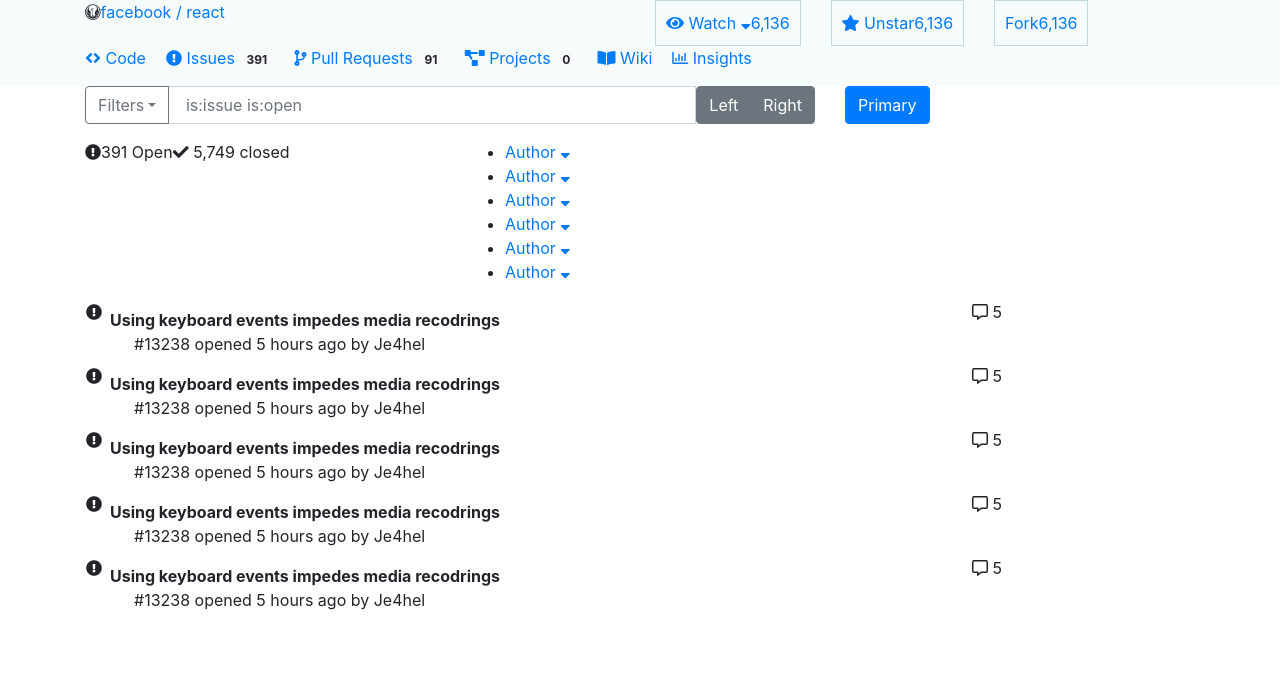
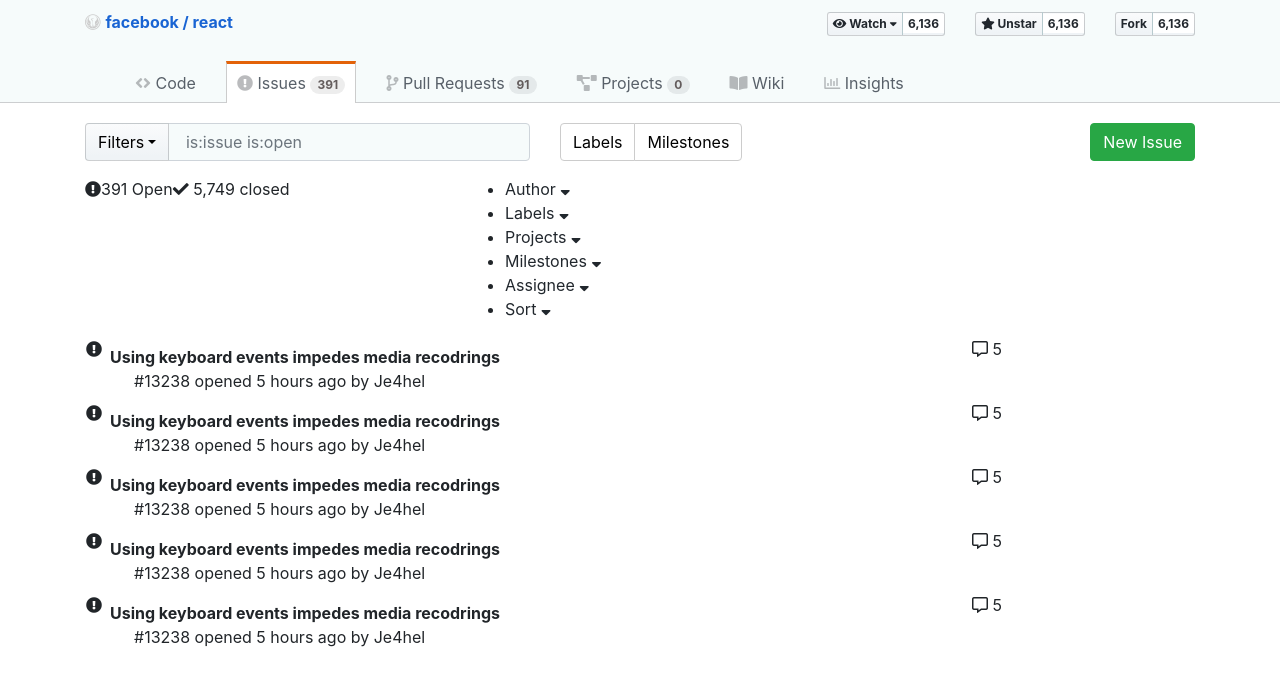
Before and after one commit to eb-arun/Github-Issues-Page-Sample, an Angular app: page / in a window 1280 px wide. Shown: the top 686 px of the page. Built offline with nearby package versions, Linux system fonts and the light colour scheme.

Commit message:
[css] - header styles

```diff
--- a/src/app/app.component.html
+++ b/src/app/app.component.html
@@ -1,11 +1,11 @@
 <section class="container-fluid headerBg">
   <div class="container">
-    <div class="row">
+    <div class="row titleHeader">
       <div class="col-sm">
         <i class="fab fa-old-republic"></i>
-        <a href="">facebook / react</a>
+        <a href="#" class="titleLink">facebook / react</a>
       </div>
-      <div class="col-sm">
+      <div class="col-sm text-right">
         <div class="headerIcon">
           <a href="#" class="innerLeft">
             <i class="fas fa-eye"></i> Watch
@@ -24,7 +24,7 @@
         </div>
       </div>
     </div>
-    <div class="row">
+    <div class="row headerTabs">
       <div class="col-sm">
         <nav>
           <ul class="headerLink">
@@ -33,7 +33,7 @@
                 <i class="fas fa-angle-left"></i><i class="fas fa-angle-right"></i> Code</a>
             </li>
             <li>
-              <a href="#">
+              <a href="#" class="active">
                 <i class="fas fa-exclamation-circle"></i> Issues <span class="badge badge-pill badge-light">391</span></a>
             </li>
             <li>
@@ -58,9 +58,9 @@
     </div>
   </div>
 </section>
-<section class="container issueSearch">
-  <div class="row">
-    <div class="col-sm-8">
+<section class="container">
+  <div class="row searchFilters">
+    <div class="col-sm-5 issueSearch">
       <div class="input-group mb-3">
         <div class="input-group-prepend">
           <button class="btn btn-outline-secondary dropdown-toggle" type="button" data-toggle="dropdown" aria-haspopup="true" aria-expanded="false">Filters</button>
@@ -73,14 +73,16 @@
           </div>
         </div>
         <input type="text" class="form-control" aria-label="Text input with dropdown button" placeholder=" is:issue is:open">
-        <div class="btn-group" role="group" aria-label="Basic example">
-          <button type="button" class="btn btn-secondary">Left</button>
-          <button type="button" class="btn btn-secondary">Right</button>
-        </div>
       </div>
     </div>
-    <div class="col-sm">
-      <button type="button" class="btn btn-primary">Primary</button>
+    <div class="col-sm switchBtn">
+      <div class="btn-group" role="group" aria-label="Basic example">
+        <button type="button" class="btn btn-secondary">Labels</button>
+        <button type="button" class="btn btn-secondary">Milestones</button>
+      </div>
+    </div>
+    <div class="col-sm newIssue">
+      <button type="button" class="btn btn-success float-right">New Issue</button>
     </div>
   </div>
   <div class="row">
@@ -98,27 +100,27 @@
           </a>
         </li>
         <li>
-          <a href="#">Author
+          <a href="#">Labels
             <i class="fas fa-sort-down"></i>
           </a>
         </li>
         <li>
-          <a href="#">Author
+          <a href="#">Projects
             <i class="fas fa-sort-down"></i>
           </a>
         </li>
         <li>
-          <a href="#">Author
+          <a href="#">Milestones
             <i class="fas fa-sort-down"></i>
           </a>
         </li>
         <li>
-          <a href="#">Author
+          <a href="#">Assignee
             <i class="fas fa-sort-down"></i>
           </a>
         </li>
         <li>
-          <a href="#">Author
+          <a href="#">Sort
             <i class="fas fa-sort-down"></i>
           </a>
         </li>
--- a/src/app/app.component.ts
+++ b/src/app/app.component.ts
@@ -7,4 +7,5 @@
 })
 export class AppComponent {
   title = 'My First Angular App!';
+  //https://api.github.com/repos/facebook/react/issues
 }
--- a/src/styles.css
+++ b/src/styles.css
@@ -1,11 +1,19 @@
 .headerBg {
   background-color: #f6fbfb;
+  border-bottom: 1px solid #ccced0;
+    margin-bottom: 20px;
 }
 .headerIcon {
-  display: inline-block;
-  margin-right: 30px;
-  padding: 10px;
-  border: 1px solid #c2d9d9;
+    display: inline-block;
+    margin: 0;
+    margin-left: 30px;
+    background-color: #eff3f6;
+    background-image: linear-gradient(-180deg, #fafbfc 0%, #eff3f6 90%);
+    border: 1px solid #1b1f2333;
+    padding: 2px 0;
+    font-size: 12px;
+    border-radius: 3px;
+        font-weight: bold;
 }
 ul.headerLink li {
   list-style: none;
@@ -14,12 +22,88 @@
 }
 
 ul.headerLink {
-  padding-left: 0;
 }
 a {
+  text-decoration: none;
+  color: #21272d;
+}
+a:hover {
   text-decoration: none;
 }
 .dataRow {
   list-style: none;
   padding-left: 0;
 }
+.titleHeader .fa-old-republic {
+    color: #ccc;
+}
+
+.titleHeader .titleLink {
+    color: #1964d3;
+    margin-left: 5px;
+    font-weight: bold;
+}
+
+.titleHeader {
+    padding: 10px 0;
+}
+
+.headerIcon .innerLeft {
+    border-right: 1px solid #b7cace;
+    padding: 4px 5px;
+}
+
+.headerIcon .innerLeft .fa-sort-down {
+    top: -2px;
+    position: relative;
+}
+
+.headerIcon .innerRight {
+    background: #fff;
+    padding: 2px 5px;
+}
+
+.headerLink a {
+    color: #586069;
+    padding: 5px 10px;
+}
+
+
+.headerLink a i {
+    color: #1b1f234d;
+}
+
+.headerLink a .badge {
+    background-color: #1b1f2314;
+    color: #635c5c;
+}
+
+.headerLink a.active {
+    background: #fff;
+    padding-bottom: 10px;
+    border-top: 3px solid #e36209;
+    border-right: 1px solid #ccc;
+    border-left: 1px solid #ccc;
+    padding-top: 9px;
+}
+
+.headerTabs {
+    margin-bottom: -9px;
+    margin-top: 25px;
+}
+.searchFilters .dropdown-toggle {
+    background-color: #eff3f6;
+    background-image: linear-gradient(-180deg, #fafbfc 0%, #eff3f6 90%);
+    border: 1px solid #1b1f2333;
+    color: #000;
+}
+
+.searchFilters .issueSearch .form-control {
+    background: #f6fbfb;
+}
+
+.searchFilters .switchBtn button {
+    background: #fff;
+    color: #000;
+    border: 1px solid #ccc;
+}
```
Also changed, not shown: 1 other file (tests, documents, lock files or other folders).
